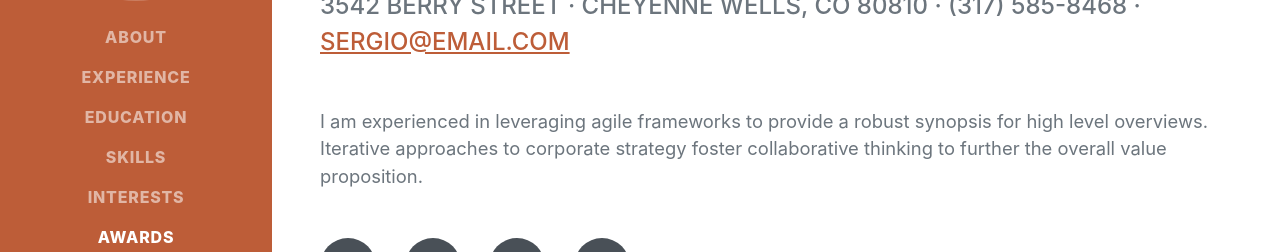
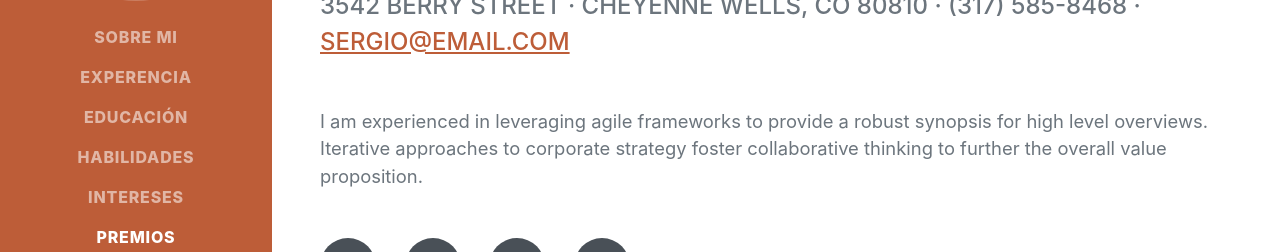
Before and after one commit to SergioAO/SergioAO.github.io, a plain HTML site: page index.html in a window 1280 px wide. Shown: the part 355-607 px from the top of the page. Drawn offline with nearby package versions, Linux system fonts and the light colour scheme; a web font is replaced by a local one.

Commit message:
Update index.html

```diff
--- a/index.html
+++ b/index.html
@@ -31,12 +31,12 @@
                 class="navbar-toggler-icon"></span></button>
         <div class="collapse navbar-collapse" id="navbarResponsive">
             <ul class="navbar-nav">
-                <li class="nav-item"><a class="nav-link js-scroll-trigger" href="#about">About</a></li>
-                <li class="nav-item"><a class="nav-link js-scroll-trigger" href="#experience">Experience</a></li>
-                <li class="nav-item"><a class="nav-link js-scroll-trigger" href="#education">Education</a></li>
-                <li class="nav-item"><a class="nav-link js-scroll-trigger" href="#skills">Skills</a></li>
-                <li class="nav-item"><a class="nav-link js-scroll-trigger" href="#interests">Interests</a></li>
-                <li class="nav-item"><a class="nav-link js-scroll-trigger" href="#awards">Awards</a></li>
+                <li class="nav-item"><a class="nav-link js-scroll-trigger" href="#about">Sobre mi</a></li>
+                <li class="nav-item"><a class="nav-link js-scroll-trigger" href="#experience">Experencia</a></li>
+                <li class="nav-item"><a class="nav-link js-scroll-trigger" href="#education">Educación</a></li>
+                <li class="nav-item"><a class="nav-link js-scroll-trigger" href="#skills">Habilidades</a></li>
+                <li class="nav-item"><a class="nav-link js-scroll-trigger" href="#interests">Intereses</a></li>
+                <li class="nav-item"><a class="nav-link js-scroll-trigger" href="#awards">Premios</a></li>
             </ul>
         </div>
     </nav>
```
